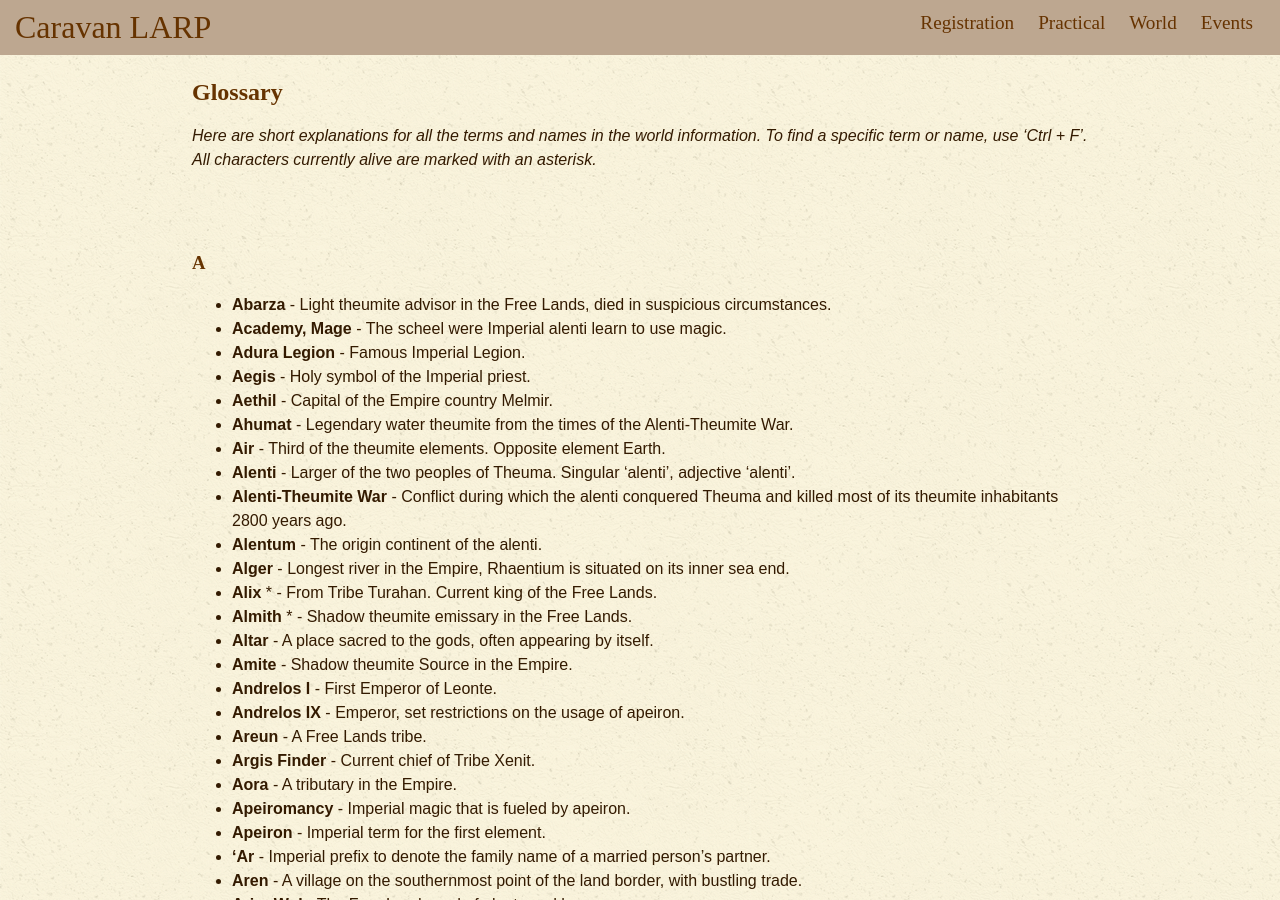
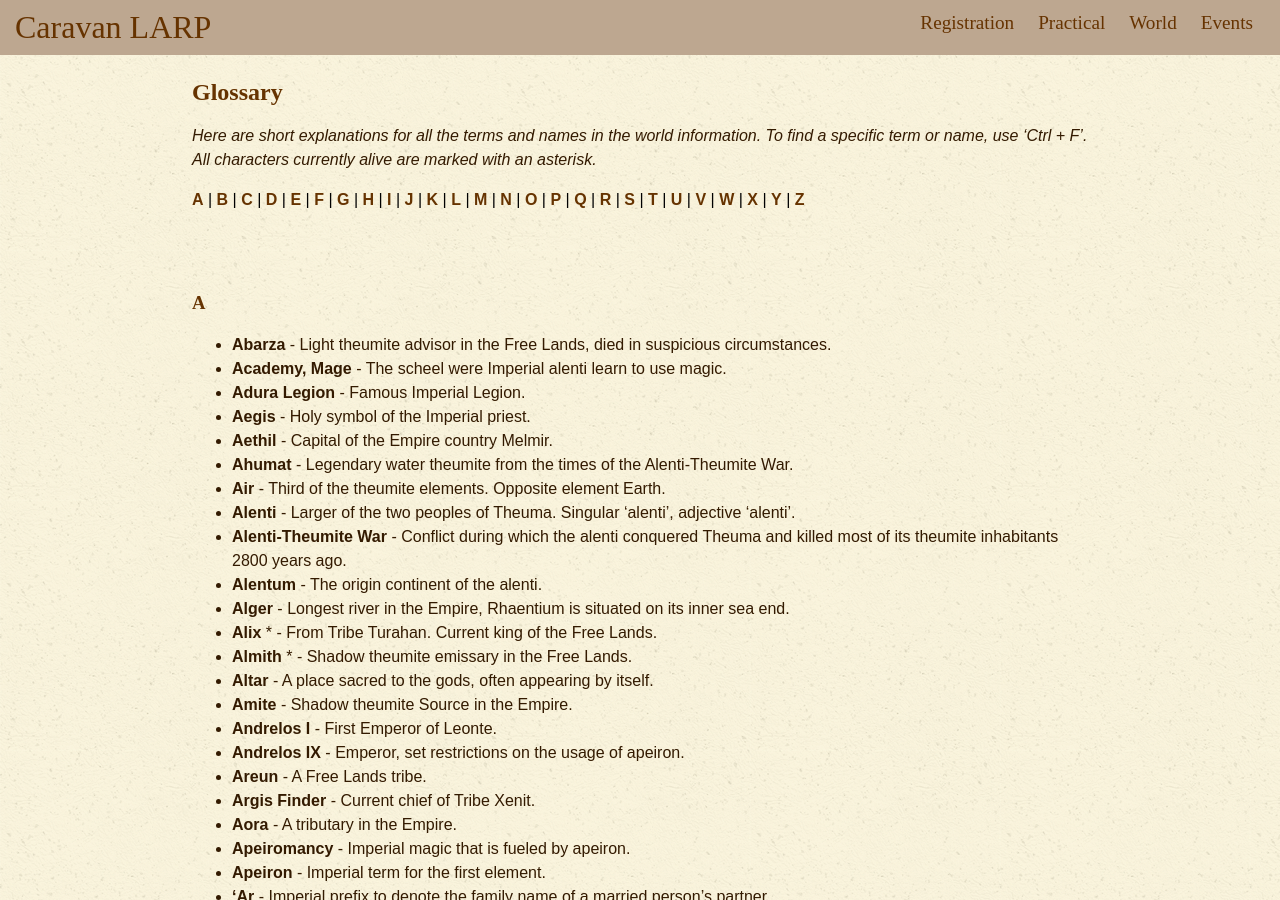
Before and after one commit to karavanlarp/karavanlarp.github.io, a Jekyll site: the page built from eng/world/glossary.md, in a window 1280 px wide and 900 px high. Built offline with Jekyll 4.4.1, drawn with Linux system fonts in a browser that asks for light colours; some web fonts are replaced.

Commit message:
eng glossary toc

```diff
--- a/eng/world/glossary.md
+++ b/eng/world/glossary.md
@@ -6,7 +6,11 @@ title: Glossary
 
 _Here are short explanations for all the terms and names in the world information. To find a specific term or name, use ‘Ctrl + F’. All characters currently alive are marked with an asterisk._
 
-### A
+<div style="margin: auto;">
+	<a href="#A">A</a> | <a href="#B">B</a> | <a href="#C">C</a> | <a href="#D">D</a> | <a href="#E">E</a> | <a href="#F">F</a> | <a href="#G">G</a> | <a href="#H">H</a> | <a href="#I">I</a> | <a href="#J">J</a> | <a href="#K">K</a> | <a href="#L">L</a> | <a href="#M">M</a> | <a href="#N">N</a> | <a href="#O">O</a> | <a href="#P">P</a> | <a href="#Q">Q</a> | <a href="#R">R</a> | <a href="#S">S</a> | <a href="#T">T</a> | <a href="#U">U</a> | <a href="#V">V</a> | <a href="#W">W</a> | <a href="#X">X</a> | <a href="#Y">Y</a> | <a href="#Z">Z</a>
+</div>
+
+<h3 id="A">A</h3>
 
 * **Abarza** - Light theumite advisor in the Free Lands, died in suspicious circumstances.
 * **Academy, Mage** - The scheel were Imperial alenti learn to use magic.
@@ -39,7 +43,7 @@ _Here are short explanations for all the terms and names in the world informatio
 * **Azat** - Capital of the Empire county Perein.
 * **Azen** - A Free Lands tribe.
 
-### B
+<h3 id="B">B</h3>
 
 * **Balden** - From Tribe Kerr. King of the Free Lands.
 * **Ban-Mawr** - The Free Lands god of chaos and oaths, the leader of the gods.
@@ -58,7 +62,7 @@ _Here are short explanations for all the terms and names in the world informatio
 * **Brig** - A Free Lands tribe.
 * **Bringer of Plenty** - One of Arim-Wol’s titles.
 
-### C
+<h3 id="C">C</h3>
 
 * **Cairlinn Tor** - The capital of the Free Lands and the living place of the king.
 * **Calendar** - Joint calendar used all over the continent. 12 months in a year, 8 days in a week.
@@ -78,7 +82,7 @@ _Here are short explanations for all the terms and names in the world informatio
 * **Copper** - Cheapest currency in the Free Lands.
 * **Council of Leaders** - Highest governing authority of the theumites.
 
-### D
+<h3 id="D">D</h3>
 
 * **Dager Riverwolf** * - Current chief of Tribe Turahan.
 * **Darais** - A Free Lands tribe.
@@ -99,7 +103,7 @@ _Here are short explanations for all the terms and names in the world informatio
 * **Durras** - A county in the Empire.
 * **Duskland** - One of the Free Lands.
 
-### E
+<h3 id="E">E</h3>
 
 * **Earth** - Fourth theumite element. Opposite element Air.
 * **East Watch** - Easternmost point of the Free Lands.
@@ -122,7 +126,7 @@ _Here are short explanations for all the terms and names in the world informatio
 * **Erim** - From Tribe Lofn. King of the Free Lands.
 * **Estendar** - A county in the Empire.
 
-### F
+<h3 id="F">F</h3>
 
 * **Faen** - From Tribe Magar. King of the Free Lands.
 * **Faithguard** - The priest who leads the Synod in the Empire.
@@ -145,7 +149,7 @@ _Here are short explanations for all the terms and names in the world informatio
 * **Four Elders** - Four islands in the Free Lands.
 * **Friend** - One of the theumite bonds, describes a friendly relationship between two people.
 
-### G
+<h3 id="G">G</h3>
 
 * **Galdar** - Free Lands term for the first element.
 * **Ghost** - Free Lands term for a soul with no body.
@@ -160,7 +164,7 @@ _Here are short explanations for all the terms and names in the world informatio
 * **Guardian of the Knowing** - One of Atrepe’s titles.
 * **Guard of the Waters** - One of Parendi’s titles.
 
-### H
+<h3 id="H">H</h3>
 
 * **Healers, Society of** - A group of healers and hedge witches in the Free Lands.
 * **Helet** - A Free Lands tribe.
@@ -177,7 +181,7 @@ _Here are short explanations for all the terms and names in the world informatio
 * **Hundred holy names** - Hundred names reserved only for use by Emperors.
 * **Hunger Islands** - The most dangerous criminals in the Free Lands are imprisoned on these islands.
 
-### I
+<h3 id="I">I</h3>
 
 * **Iante Island** - A mountainous island close to Talmekar Peninsula in the Empire.
 * **Ilimenil** * - Water theumite emissary in the Empire.
@@ -192,13 +196,13 @@ _Here are short explanations for all the terms and names in the world informatio
 * **Iser Pathfinder** * - Current chief of Tribe Areun.
 * **Ithen** - Capital of Duskland.
 
-### J
+<h3 id="J">J</h3>
 
 * **Jarail I** - Emperor.
 * **Juez Forest** - A forest in the Empire.
 * **Jugad** - Capital of Redland.
 
-### K
+<h3 id="K">K</h3>
 
 * **Kafalam** - Legendary earth theumite from the times of the Alenti-Theumite War.
 * **Kalath** - A county in the Empire.
@@ -217,7 +221,7 @@ _Here are short explanations for all the terms and names in the world informatio
 * **Kingland** - Center of the Free Lands, the living place of the King and the Tribeless.
 * **Kuthar, Püha** - Patron saint of border guards in the Empire.
 
-### L
+<h3 id="L">L</h3>
 
 * **Lagar** - A dead being that drinks blood. Mostly an Empire term.
 * **Lahin III** - Emperor, stopped the wulver hunts in the Empire.
@@ -242,7 +246,7 @@ _Here are short explanations for all the terms and names in the world informatio
 * **Lotun Mountains** - Mountains situated on the coast of Katam in the Empire.
 * **Lugen** - A Free Lands tribe.
 
-### M
+<h3 id="M">M</h3>
 
 * **Magar** - A Free Lands tribe.
 * **Mage** - An user of apeiromancy in the Empire.
@@ -264,7 +268,7 @@ _Here are short explanations for all the terms and names in the world informatio
 * **Moroia** - Empire term for an undead.
 * **Mountain of the Gods** - The highest mountain on the continent, on top of which live the gods of the Empire.
 
-### N
+<h3 id="N">N</h3>
 
 * **Nal-Mat** - The Free Lands god of hunt and rage.
 * **Namira** - King of the Free Lands.
@@ -277,7 +281,7 @@ _Here are short explanations for all the terms and names in the world informatio
 * **Numaia** - Capital of the Empire county Qhorelth.
 * **Nurturer** - A societal class of theumites who take care of young theumites.
 
-### O
+<h3 id="O">O</h3>
 
 * **Official** - An Imperial representative of the bureaucracy.
 * **Old Blood** - An alenti with different appearance and traits.
@@ -289,7 +293,7 @@ _Here are short explanations for all the terms and names in the world informatio
 * **Oroph Legion** - Famous Imperial Legion.
 * **Outlaw** - A criminal either temporarily or permanently exiled from their tribe.
 
-### P
+<h3 id="P">P</h3>
 
 * **Parendi** - The Empire god of travelers and time.
 * **Peace Bringer** * - The main title of the current Emperor Relagin II amongst the citizens.
@@ -305,11 +309,11 @@ _Here are short explanations for all the terms and names in the world informatio
 * **Primin** - Shadow theumite Source in the Free Lands.
 * **Protector of the Living** - One of Darsilis’ titles.
 
-### Q
+<h3 id="Q">Q</h3>
 
 * **Qhorelth** - A county in the Empire.
 
-### R
+<h3 id="S">R</h3>
 
 * **Ragald** - Capital of Woodland.
 * **Ragath** - From tribe Lugen, first King of the Free Lands.
@@ -336,7 +340,7 @@ _Here are short explanations for all the terms and names in the world informatio
 * **Rune tongue** - The magical language of Free Lands casters.
 * **Runic Arts** - Free Lands magic that uses apeiron.
 
-### S
+<h3 id="S">S</h3>
 
 * **Saint** - One of the revered dead in the Empire.
 * **Saless** - A Free Lands tribe.
@@ -370,7 +374,7 @@ _Here are short explanations for all the terms and names in the world informatio
 * **Sunrider** - One of Terhent’s titles.
 * **Synod, The** - The highest Imperial council of faith.
 
-### T
+<h3 id="T">T</h3>
 
 * **Talmekar** - A county in the Empire.
 * **Taverna** - Imperial term for an inn.
@@ -391,14 +395,14 @@ _Here are short explanations for all the terms and names in the world informatio
 * **Troisin Volcano** - A volcano in Talmekar in the Empire.
 * **Turahan** - A Free Lands tribe.
 
-### U
+<h3 id="U">U</h3>
 
 * **Ualeth** * - Earth theumite emissary in the Free Lands.
 * **Undead** - A being whose soul is in their dead body.
 * **Ureth** - Fire theumite Source in the Free Lands.
 * **Urut** - Capital of the Empire county Estendar.
 
-### V
+<h3 id="V">V</h3>
 
 * **Vael-Ser** - The Free Lands god of tricks and secrets.
 * **Valara Legion** - Famous Imperial Legion.
@@ -411,7 +415,7 @@ _Here are short explanations for all the terms and names in the world informatio
 * **Vishalla** * - Water theumite emissary in the Free Lands.
 * **Vognar** - From Tribe Xenit. King of the Free Lands.
 
-### W
+<h3 id="W">W</h3>
 
 * **Wanderers, Society of** - The society of hunters, foresters and scouts in the Free Lands.
 * **Warden of Endings** - One of Keteos’ titles.
@@ -428,19 +432,19 @@ _Here are short explanations for all the terms and names in the world informatio
 * **Woodland** - One of the Free Lands.
 * **Wulver** - Alenti who can take beast form.
 
-### X
+<h3 id="X">X</h3>
 
 * **Xagha Bluehead** * - Current chief of Tribe Ilvoed.
 * **Xaghol** - Light theumite emissary in the Free Lands.
 * **Xenit** - A Free Lands tribe.
 * **Xerean IV** - Emperor, dedicated to faith.
 
-### Y
+<h3 id="Y">Y</h3>
 
 * **Yaner Capable** * - Current chief of Tribe Norak.
 * **Yriel, Saint** -  Patron saint of those who died from the plague in the Empire.
 
-### Z
+<h3 id="Z">Z</h3>
 
 * **Zalagos VII** - Emperor, standardised trade and measurements.
 * **Zalagos VIII** - Emperor, warmonger.
```
